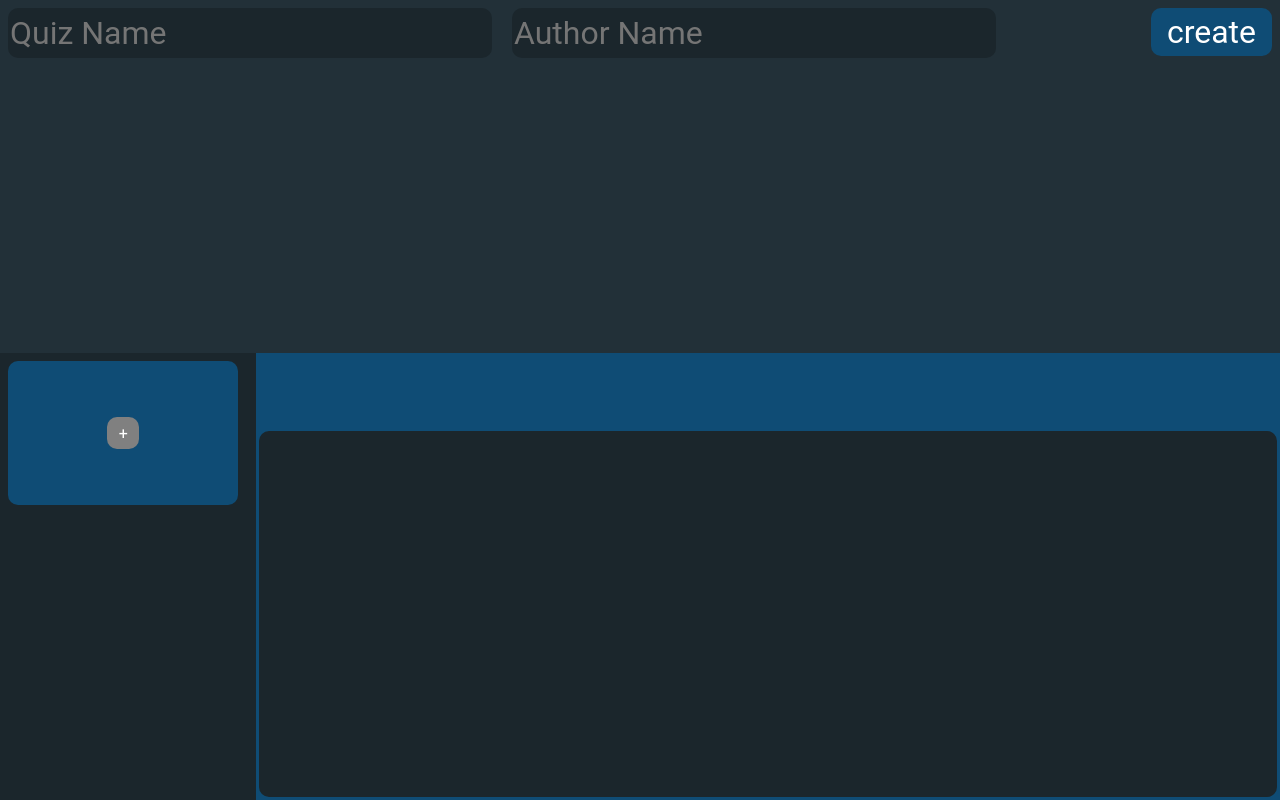
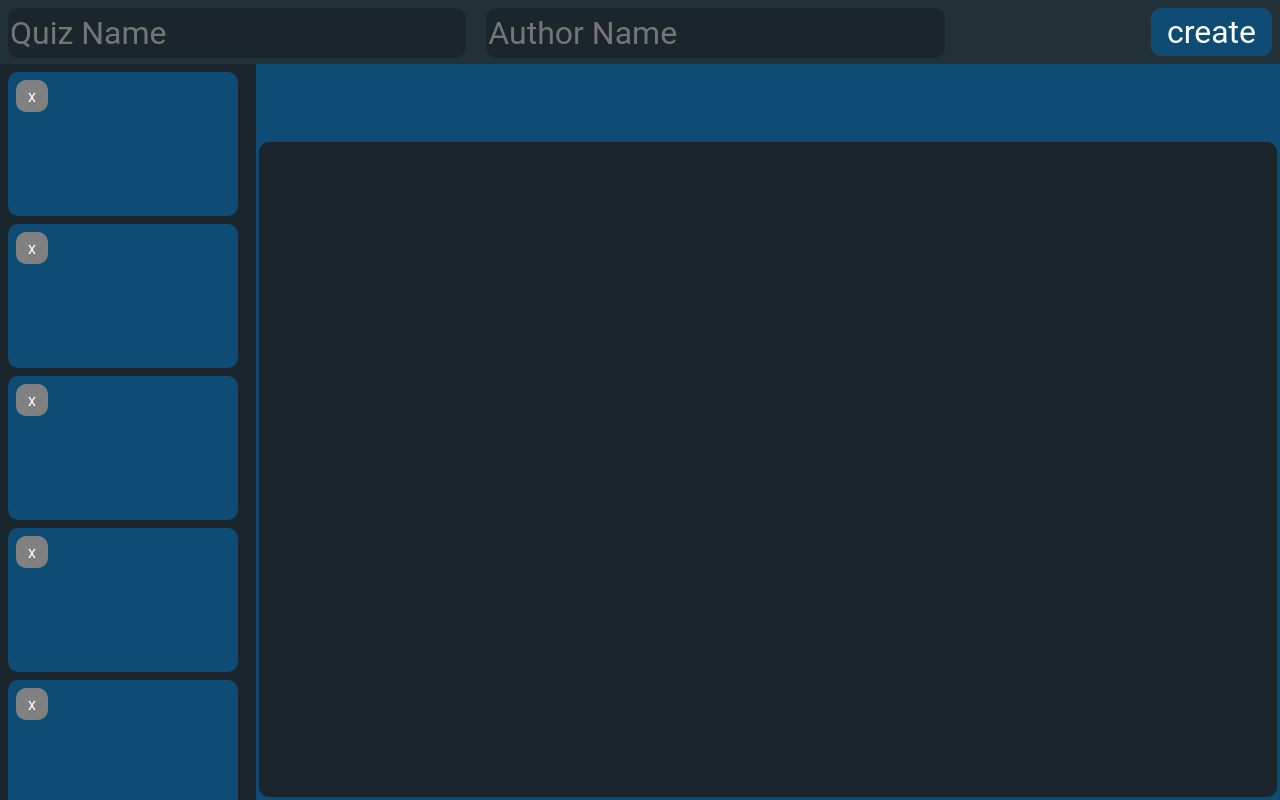
Before and after one commit to ColemanSandefur/Kadoot, a website: page quiz-creator.html in a window 1280 px wide. Drawn offline with nearby package versions, Linux system fonts and the light colour scheme; files that its build step writes are made by us from their sources.

Commit message:
Fixed quiz-creator bug
After fixing the side bar in the last update I discovered that the window doesn't split evenly vertically.

```diff
--- a/public/css/quiz-creator.scss
+++ b/public/css/quiz-creator.scss
@@ -29,18 +29,25 @@ body {
     padding: 0;
     margin: 0;
     user-select: none;
+    word-break: keep-all;
 
+    div.inputs {
         input {
             height: 3rem;
             margin: .5rem;
-        width: 45%;
-        max-width: 30rem;
-        min-width: 15rem;
+            width: 40%;
+            min-width: 12rem;
+            resize: horizontal;
             background-color: $accentColor;
             border: none;
             border-radius: $borderRadius;
             font-size: 2rem;
         }
+        display:inline-block;
+        // margin-right: 12rem;
+        width: calc(100% - 9rem);
+    }
+
 
     .create-button {
         padding: 0 {
--- a/quiz-creator.html
+++ b/quiz-creator.html
@@ -7,10 +7,45 @@
     <title>Quiz Creator</title>
 </head>
 <body>
-    <div style="display:grid; grid-template-columns: 100%; grid-template-rows: auto auto; height: 100vh; width: 100vw;">
+    <!-- <table cellspacing="0" cellpadding="0" style="height: 100vh; width: 100vw; max-height: 100vh; border:none">
+        <thead>
+            <tr>
+                <th class="top-bar">
+                    <input type="text" id="quiz-name-input" name="quiz-name-input" placeholder="Quiz Name" maxlength="128"><input type="text" id="author-name-input" name="author-name-input" placeholder="Author Name" maxlength="64"><div class="create-button"><div>create</div></div>
+
+                </th>
+            </tr>
+        </thead>
+        <tbody>
+            <tr>
+                <td class="content">
+                    <div class="side-bar">
+                    </div>
+                    <div class="main-content">
+                        <table style="height: 100%; width: 100%; padding: 0; margin: 0;">
+                            <tr style="height: 4rem; width: 100%; font-size: 2rem;">
+                                <td style="padding: .5rem;"><input type="text" placeholder="Question" name="question-input" id="question-input" style="visibility: hidden;" maxlength="256"></td>
+                            </tr>
+                            <tr>
+                                <td>
+                                    <div class="button-holder"></div>
+                                </td>
+                            </tr>
+                        </table>
+                    </div>
+                </td>
+            </tr>
+        </tbody>
+
+    </table> -->
+
+    <div id="big-container" style="display:grid; grid-template-columns: 100%; grid-template-rows: 4rem auto; height: 100vh; width: 100vw;">
         <div class="top-bar">
-            <input type="text" id="quiz-name-input" name="quiz-name-input" placeholder="Quiz Name" maxlength="128">
-            <input type="text" id="author-name-input" name="author-name-input" placeholder="Author Name" maxlength="64">
+            <div class="inputs">
+                <input size="1" type="text" id="quiz-name-input" name="quiz-name-input" placeholder="Quiz Name" maxlength="128">
+                <input size="1" type="text" id="author-name-input" name="author-name-input" placeholder="Author Name" maxlength="64">
+            </div>
+
             <div class="create-button"><div>create</div></div>
         </div>
         <div class="content">
@@ -36,7 +71,7 @@
     <script>
         $(() => {
             let colors = ["green", "red", "purple", "blue"];
-            let questions = [];
+            let questions = [{question: "", choices: [], answers: []}, {question: "", choices: [], answers: []}, {question: "", choices: [], answers: []} ,{question: "", choices: [], answers: []}, {question: "", choices: [], answers: []}, {question: "", choices: [], answers: []}];
             let cur_question_index = -1;
 
             $("#question-input").keyup(function() {
@@ -238,6 +273,8 @@
 
                 form.submit();
             });
+
+            changedWindowSize();
         });
 
         function clean(msg){ //Cleanse the message from potentially hazardous characters
@@ -268,6 +305,21 @@
 
             return msg;
         }
+
+        function changedWindowSize() {
+            console.log($("html").width(), $("html").height());
+
+
+            if ($("html").width() < 565) {
+                $("#big-container").css("grid-template-rows", "8rem auto");
+                $(".inputs").children().css("width", "100%");
+            } else {
+                $("#big-container").css("grid-template-rows", "4rem auto");
+                $(".inputs").children().css("width", "40%");
+            }
+        }
+
+        window.onresize = reportWindowSize;
     </script>
 </body>
 </html>
```
Lines whose indentation alone changed are shown as unchanged.
